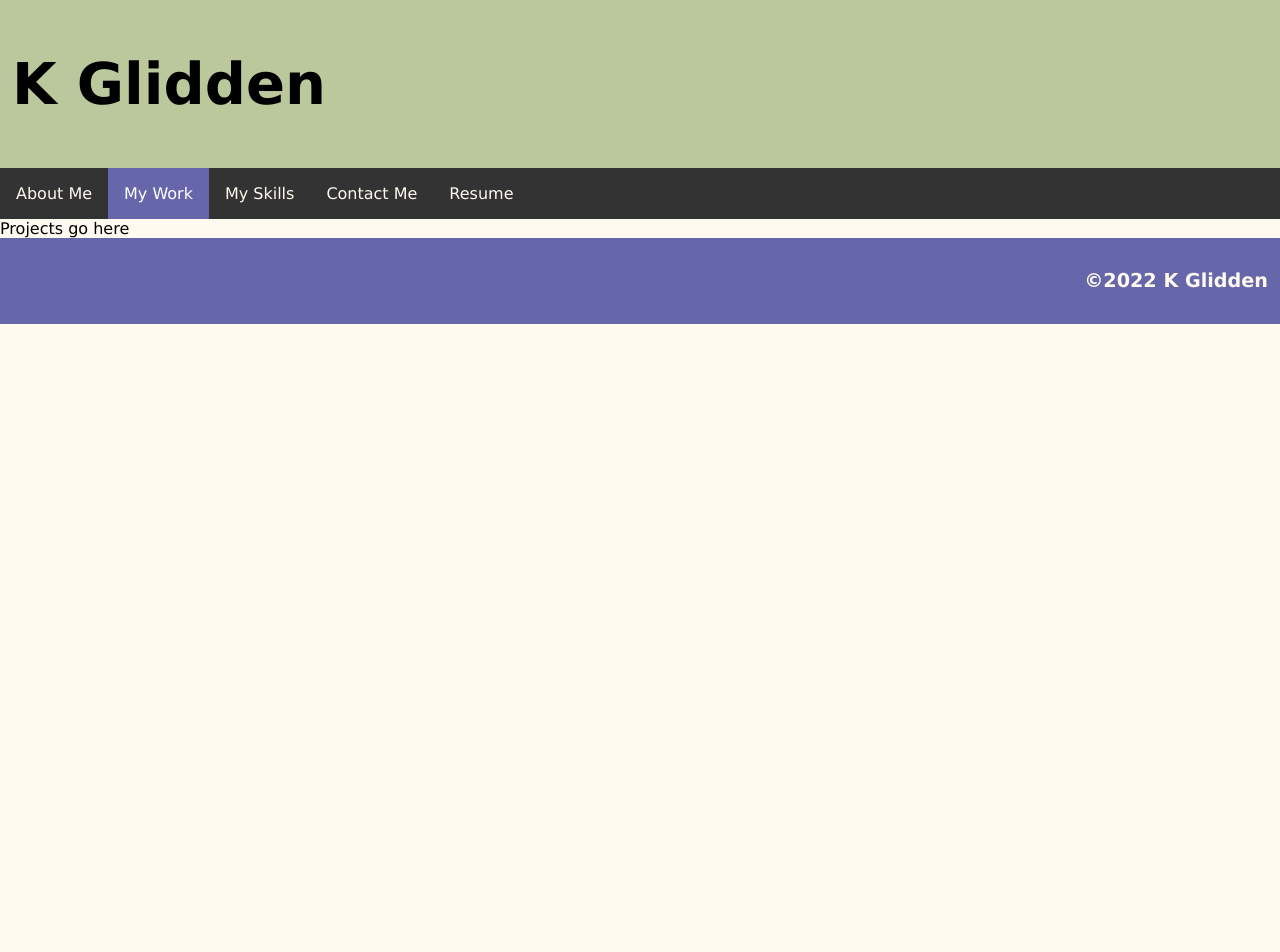
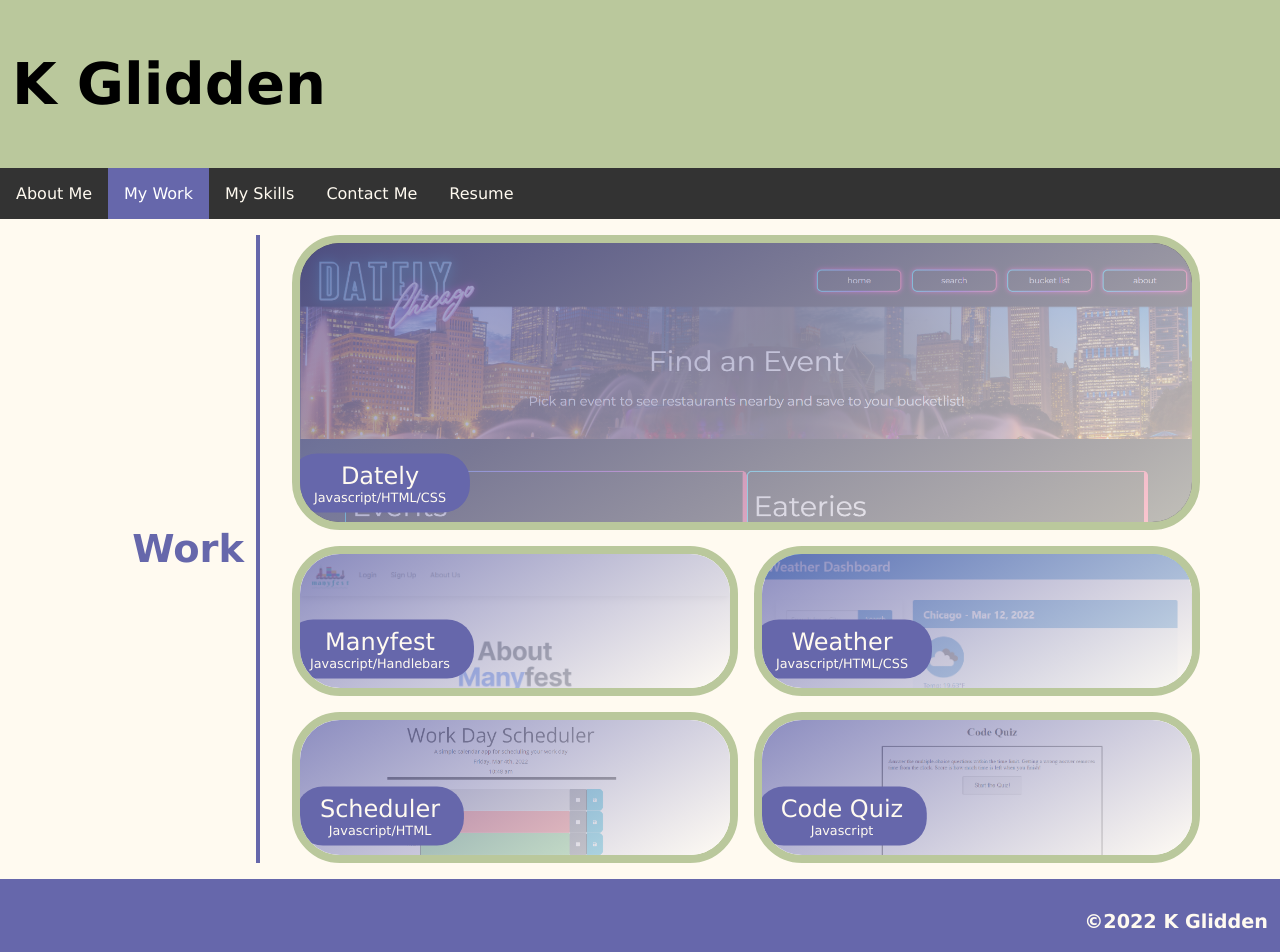
Before and after one commit to freyaliesel/React-Portfolio, a React (Create React App) app: page /Projects in a window 1280 px wide. Shown: the top 952 px of the page. Before the commit the page ends 800 px from the top, so only its background shows below. Built offline with nearby package versions, Linux system fonts and the light colour scheme.

Commit message:
added projects section

```diff
--- a/src/components/Projects.js
+++ b/src/components/Projects.js
@@ -1,8 +1,72 @@
+import { Link } from "react-router-dom";
+
 function Projects() {
     return (
-        <div>Projects go here</div>
-    )
+        <section id="work">
+            <h2>Work</h2>
+            <div className="container">
+                <Link id="dately" className="heroproject project" to="#">
+                    <div id="herocontent" className="content">
+                        Dately
+                        <span className="language">Javascript/HTML/CSS</span>
+                    </div>
+                    <img
+                        src="./assets/images/Dately.png"
+                        alt="preview image of the web app Dately"
+                    />
+                </Link>
+                <Link id="manyfest" className="project" to="">
+                    <div className="content">
+                        Manyfest
+                        <span className="language">Javascript/Handlebars</span>
+                    </div>
+                    <img
+                        src="./assets/images/manyfest.png"
+                        alt="preview image of a game made in scratch"
+                    />
+                </Link>
+                <Link id="weather" className="project" to="">
+                    <div className="content">
+                        {" "}
+                        Weather
+                        <span className="language">Javascript/HTML/CSS</span>
+                    </div>
+                    <img
+                        src="./assets/images/weather-dashboard.png"
+                        alt="preview image of a weather dashboard web app"
+                    />
+                </Link>
+                <Link id="scheduler" className="project" to="">
+                    <div className="content">
+                        Scheduler
+                        <span className="language">Javascript/HTML</span>
+                    </div>
+                    <img
+                        src="./assets/images/worday-scheduler.png"
+                        alt="preview image of a worday schedule web app"
+                    />
+                </Link>
+                <Link id="quiz" className="project" to="">
+                    <div className="content">
+                        Code Quiz<span className="language">Javascript</span>
+                    </div>
+
+                    <img
+                        src="./assets/images/code-quiz.png"
+                        alt="placeholder image from picsum"
+                    />
+                </Link>
+
+                {/* <!-- <a id="scratch" className="project" href=""
+            >
+            <div className="content">Memory<span className="language">Scratch</span></div>
+            <img
+              src="./assets/images/memorygame.png"
+              alt="preview image of a game made in scratch"
+          /></a> --> */}
+            </div>
+        </section>
+    );
 }
 
-
-export default Projects
+export default Projects;
```
